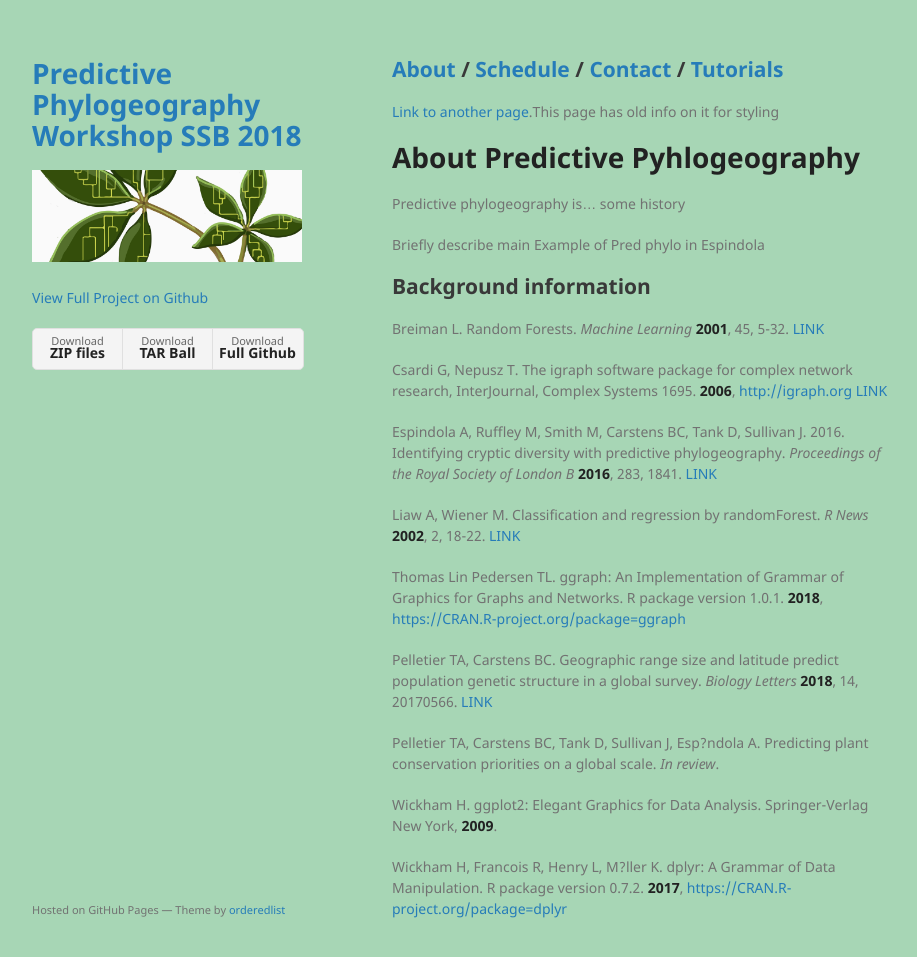
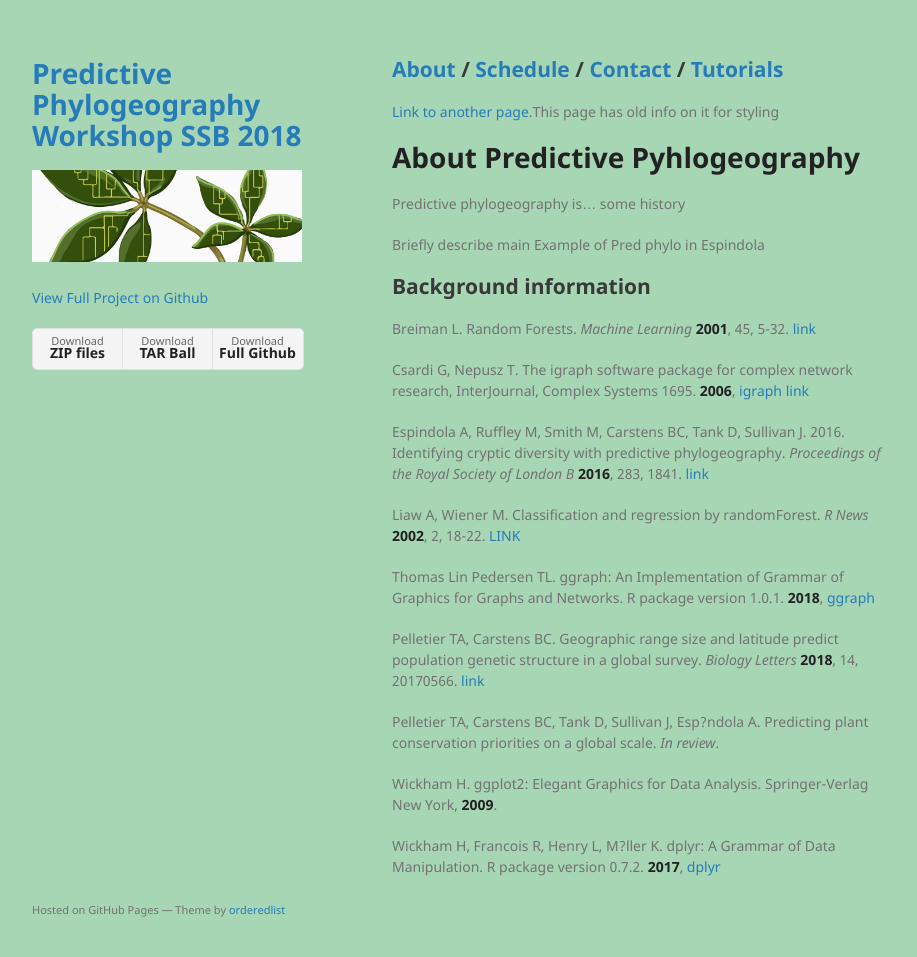
Before and after one commit to PredictivePhylogeography-SSB2018/PredictivePhylogeography-SSB2018.github.io, a Jekyll site: the page built from index.md, in a window 1280 px wide and 989 px high. Shown: the top 957 px of the window, without its empty margins (178-1095 px from the left). Built offline with Jekyll 4.4.1, drawn with Linux system fonts in a browser that asks for light colours; the repository's description, which GitHub fills in, is left out; our own code applies the rules of GitHub Pages for plain Markdown files; some of the changed lines change nothing that is shown.

Commit message:
update links

```diff
--- a/index.md
+++ b/index.md
@@ -13,20 +13,20 @@
 
 ## Background information
 
-Breiman L. Random Forests. *Machine Learning* **2001**, 45, 5-32. [LINK](https://link.springer.com/content/pdf/10.1023%2FA%3A1010933404324.pdf)
+Breiman L. Random Forests. *Machine Learning* **2001**, 45, 5-32. [link](https://link.springer.com/content/pdf/10.1023%2FA%3A1010933404324.pdf)
 
-Csardi G, Nepusz T. The igraph software package for complex network research, InterJournal, Complex Systems 1695. **2006**, [http://igraph.org](http://igraph.org) [LINK](https://pdfs.semanticscholar.org/1d27/44b83519657f5f2610698a8ddd177ced4f5c.pdf)
+Csardi G, Nepusz T. The igraph software package for complex network research, InterJournal, Complex Systems 1695. **2006**, [igraph](http://igraph.org) [link](https://pdfs.semanticscholar.org/1d27/44b83519657f5f2610698a8ddd177ced4f5c.pdf)
 
-Espindola A, Ruffley M, Smith M, Carstens BC, Tank D, Sullivan J. 2016. Identifying cryptic diversity with predictive phylogeography. *Proceedings of the Royal Society of London B* **2016**, 283, 1841. [LINK](http://rspb.royalsocietypublishing.org/content/royprsb/283/1841/20161529.full.pdf)
+Espindola A, Ruffley M, Smith M, Carstens BC, Tank D, Sullivan J. 2016. Identifying cryptic diversity with predictive phylogeography. *Proceedings of the Royal Society of London B* **2016**, 283, 1841. [link](http://rspb.royalsocietypublishing.org/content/royprsb/283/1841/20161529.full.pdf)
 
 Liaw A, Wiener M. Classification and regression by randomForest. *R News* **2002**, 2, 18-22. [LINK](https://www.researchgate.net/profile/Andy_Liaw/publication/228451484_Classification_and_Regression_by_RandomForest/links/53fb24cc0cf20a45497047ab/Classification-and-Regression-by-RandomForest.pdf?origin=publication_detail)
 
-Thomas Lin Pedersen TL. ggraph: An Implementation of Grammar of Graphics for Graphs and Networks. R package version 1.0.1. **2018**, [https://CRAN.R-project.org/package=ggraph](https://CRAN.R-project.org/package=ggraph)
+Thomas Lin Pedersen TL. ggraph: An Implementation of Grammar of Graphics for Graphs and Networks. R package version 1.0.1. **2018**, [ggraph](https://CRAN.R-project.org/package=ggraph)
 
-Pelletier TA, Carstens BC. Geographic range size and latitude predict population genetic structure in a global survey. *Biology Letters* **2018**, 14, 20170566. [LINK](http://rsbl.royalsocietypublishing.org/content/14/1/20170566)
+Pelletier TA, Carstens BC. Geographic range size and latitude predict population genetic structure in a global survey. *Biology Letters* **2018**, 14, 20170566. [link](http://rsbl.royalsocietypublishing.org/content/14/1/20170566)
 
 Pelletier TA, Carstens BC, Tank D, Sullivan J, Esp?ndola A. Predicting plant conservation priorities on a global scale. *In review*.
 
 Wickham H. ggplot2: Elegant Graphics for Data Analysis. Springer-Verlag New York, **2009**.
 
-Wickham H, Francois R, Henry L, M?ller K. dplyr: A Grammar of Data Manipulation. R package version 0.7.2. **2017**, [https://CRAN.R-project.org/package=dplyr](https://CRAN.R-project.org/package=dplyr)
+Wickham H, Francois R, Henry L, M?ller K. dplyr: A Grammar of Data Manipulation. R package version 0.7.2. **2017**, [dplyr](https://CRAN.R-project.org/package=dplyr)
```
